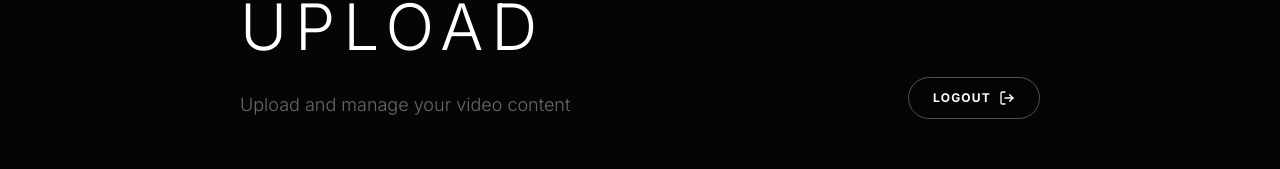
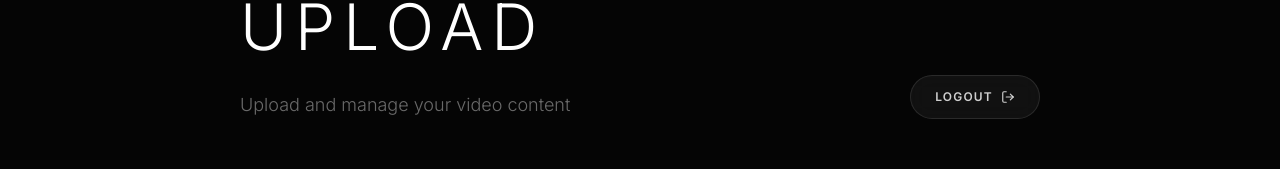
Before and after one commit to Duhvid143/cadafilms, a Next.js app: page /admin/upload in a window 1280 px wide. Shown: the part 221-390 px from the top of the page. Built offline with nearby package versions, Linux system fonts and the light colour scheme; no server answers; sample sign-in values are in the browser's storage.

Commit message:
fix(ui): apply refined glassmorphism style to logout button

```diff
--- a/src/app/admin/dashboard/page.tsx
+++ b/src/app/admin/dashboard/page.tsx
@@ -261,17 +261,40 @@ export default function DashboardPage() {
                             <button
                                 onClick={handleLogout}
                                 style={{
-                                    backgroundColor: 'transparent',
-                                    border: '1px solid rgba(255, 255, 255, 0.3)',
-                                    color: '#ffffff'
+                                    backgroundColor: 'rgba(255, 255, 255, 0.05)',
+                                    border: '1px solid rgba(255, 255, 255, 0.1)',
+                                    color: 'rgba(255, 255, 255, 0.8)',
+                                    backdropFilter: 'blur(10px)',
+                                    padding: '12px 24px',
+                                    borderRadius: '9999px',
+                                    fontSize: '0.75rem',
+                                    fontWeight: 600,
+                                    letterSpacing: '0.1em',
+                                    textTransform: 'uppercase',
+                                    display: 'flex',
+                                    alignItems: 'center',
+                                    gap: '8px',
+                                    transition: 'all 0.3s ease',
+                                    cursor: 'pointer',
+                                    outline: 'none'
                                 }}
-                                className="flex items-center gap-2 px-6 py-3 rounded-full backdrop-blur-md transition-all group text-xs font-bold tracking-widest uppercase hover:bg-white hover:border-white hover:text-black"
+                                onMouseEnter={(e) => {
+                                    e.currentTarget.style.backgroundColor = 'rgba(255, 255, 255, 0.15)';
+                                    e.currentTarget.style.borderColor = 'rgba(255, 255, 255, 0.3)';
+                                    e.currentTarget.style.color = '#ffffff';
+                                    e.currentTarget.style.transform = 'translateY(-1px)';
+                                    e.currentTarget.style.boxShadow = '0 4px 12px rgba(0,0,0,0.2)';
+                                }}
+                                onMouseLeave={(e) => {
+                                    e.currentTarget.style.backgroundColor = 'rgba(255, 255, 255, 0.05)';
+                                    e.currentTarget.style.borderColor = 'rgba(255, 255, 255, 0.1)';
+                                    e.currentTarget.style.color = 'rgba(255, 255, 255, 0.8)';
+                                    e.currentTarget.style.transform = 'translateY(0)';
+                                    e.currentTarget.style.boxShadow = 'none';
+                                }}
                             >
                                 <span>Logout</span>
-                                <LogOut
-                                    className="w-4 h-4 transition-colors group-hover:text-black"
-                                    style={{ color: 'inherit' }}
-                                />
+                                <LogOut size={14} />
                             </button>
                         </div>
                     </div>
--- a/src/app/admin/upload/page.tsx
+++ b/src/app/admin/upload/page.tsx
@@ -263,17 +263,40 @@ export default function UploadPage() {
                         <button
                             onClick={handleLogout}
                             style={{
-                                backgroundColor: 'transparent',
-                                border: '1px solid rgba(255, 255, 255, 0.3)',
-                                color: '#ffffff'
+                                backgroundColor: 'rgba(255, 255, 255, 0.05)',
+                                border: '1px solid rgba(255, 255, 255, 0.1)',
+                                color: 'rgba(255, 255, 255, 0.8)',
+                                backdropFilter: 'blur(10px)',
+                                padding: '12px 24px',
+                                borderRadius: '9999px',
+                                fontSize: '0.75rem',
+                                fontWeight: 600,
+                                letterSpacing: '0.1em',
+                                textTransform: 'uppercase',
+                                display: 'flex',
+                                alignItems: 'center',
+                                gap: '8px',
+                                transition: 'all 0.3s ease',
+                                cursor: 'pointer',
+                                outline: 'none'
                             }}
-                            className="flex items-center gap-2 px-6 py-3 rounded-full backdrop-blur-md transition-all group text-xs font-bold tracking-widest uppercase hover:bg-white hover:border-white hover:text-black"
+                            onMouseEnter={(e) => {
+                                e.currentTarget.style.backgroundColor = 'rgba(255, 255, 255, 0.15)';
+                                e.currentTarget.style.borderColor = 'rgba(255, 255, 255, 0.3)';
+                                e.currentTarget.style.color = '#ffffff';
+                                e.currentTarget.style.transform = 'translateY(-1px)';
+                                e.currentTarget.style.boxShadow = '0 4px 12px rgba(0,0,0,0.2)';
+                            }}
+                            onMouseLeave={(e) => {
+                                e.currentTarget.style.backgroundColor = 'rgba(255, 255, 255, 0.05)';
+                                e.currentTarget.style.borderColor = 'rgba(255, 255, 255, 0.1)';
+                                e.currentTarget.style.color = 'rgba(255, 255, 255, 0.8)';
+                                e.currentTarget.style.transform = 'translateY(0)';
+                                e.currentTarget.style.boxShadow = 'none';
+                            }}
                         >
                             <span>Logout</span>
-                            <LogOut
-                                className="w-4 h-4 transition-colors group-hover:text-black"
-                                style={{ color: 'inherit' }}
-                            />
+                            <LogOut size={14} />
                         </button>
                     </div>
 
```
